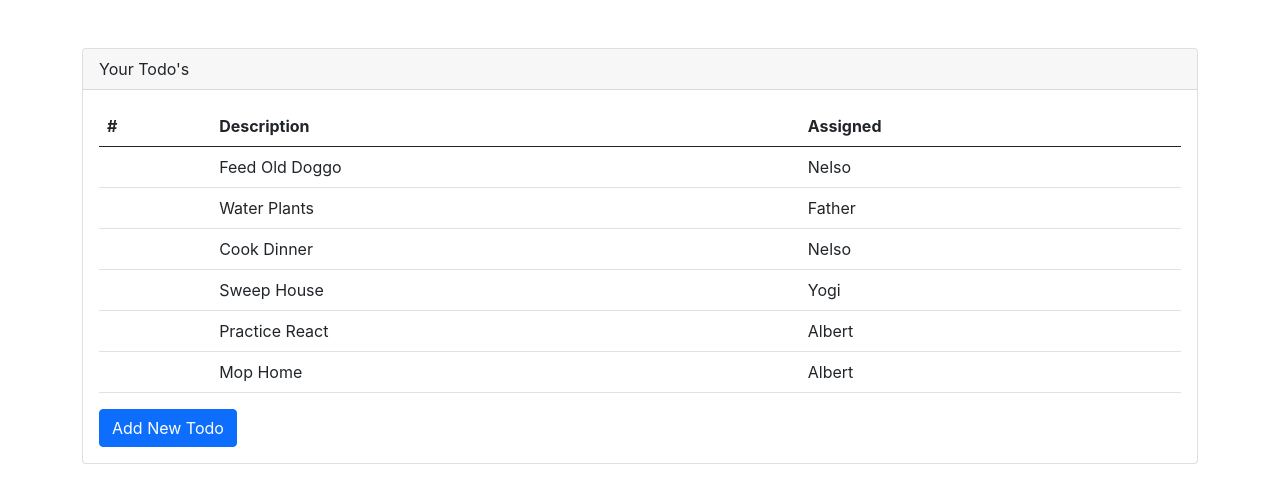
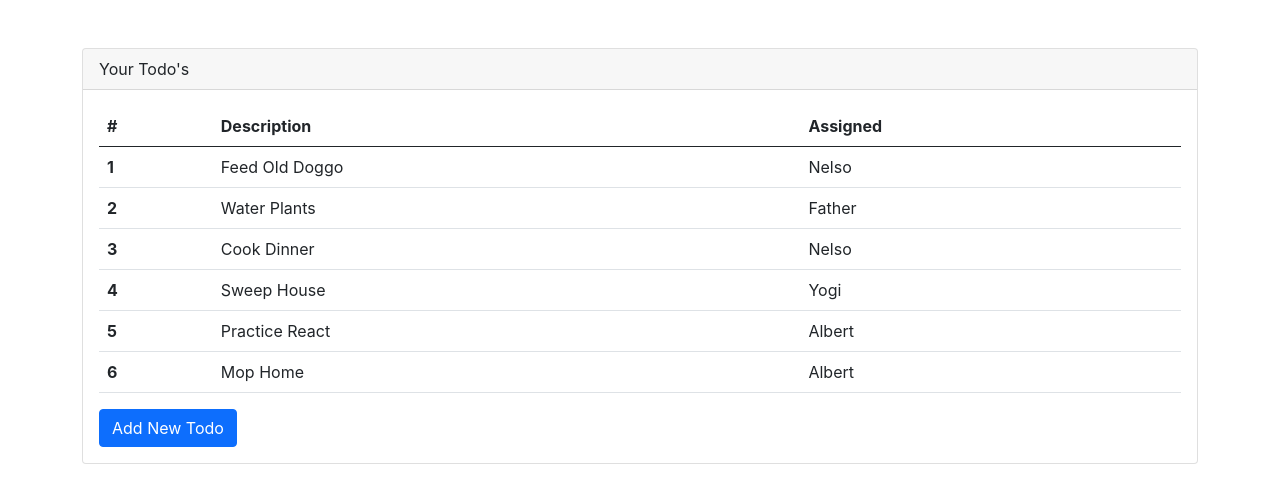
Before and after one commit to albertlobos/ReactApp, a React (Create React App) app: page / in a window 1280 px wide. Shown: the top 500 px of the page. Built offline with nearby package versions, Linux system fonts and the light colour scheme.

Commit message:
Commited new Event Listener Functionality

```diff
--- a/src/App.js
+++ b/src/App.js
@@ -1,17 +1,18 @@
+import React, {useState} from 'react';
 import './App.css';
 import TodoTable from './components/TodoTable';
 
 function App() {
 
-  const todoOptions = [
+  const [todoOptions, setTodoOptions] = useState([
     {rowNumber: 1, rowDescription: 'Feed Old Doggo', rowAssigned: 'Nelso'},
     {rowNumber: 2, rowDescription: 'Water Plants', rowAssigned: 'Father'},
     {rowNumber: 3, rowDescription: 'Cook Dinner', rowAssigned: 'Nelso'},
     {rowNumber: 4, rowDescription: 'Sweep House', rowAssigned: 'Yogi'},
     {rowNumber: 5, rowDescription: 'Practice React', rowAssigned: 'Albert'},
     {rowNumber: 6, rowDescription: 'Mop Home', rowAssigned: 'Albert'}
-
   ]
+  )
 
   const addTodo = () => {
     if (todoOptions.length > 0){
@@ -21,8 +22,8 @@ function App() {
       rowAssigned: 'User Three'
       };
 
-      todoOptions.push(newTodo);
-      console.log(todoOptions);
+      setTodoOptions(todoOptions => [...todoOptions, newTodo]);
+
     }
 
   }
@@ -39,6 +40,7 @@ function App() {
         <button className = 'btn btn-primary' onClick = {addTodo}>
           Add New Todo
         </button>
+
       </div>
     </div>
    </div>
--- a/src/components/TodoTable.js
+++ b/src/components/TodoTable.js
@@ -15,7 +15,7 @@ return(
     <tbody>
     {props.todos.map(todo => (
         <TodoRowItem
-            rowNumber = {todo.rowNumnber}
+            rowNumber = {todo.rowNumber}
             rowDescription={todo.rowDescription}
             rowAssigned={todo.rowAssigned}
         />
```
